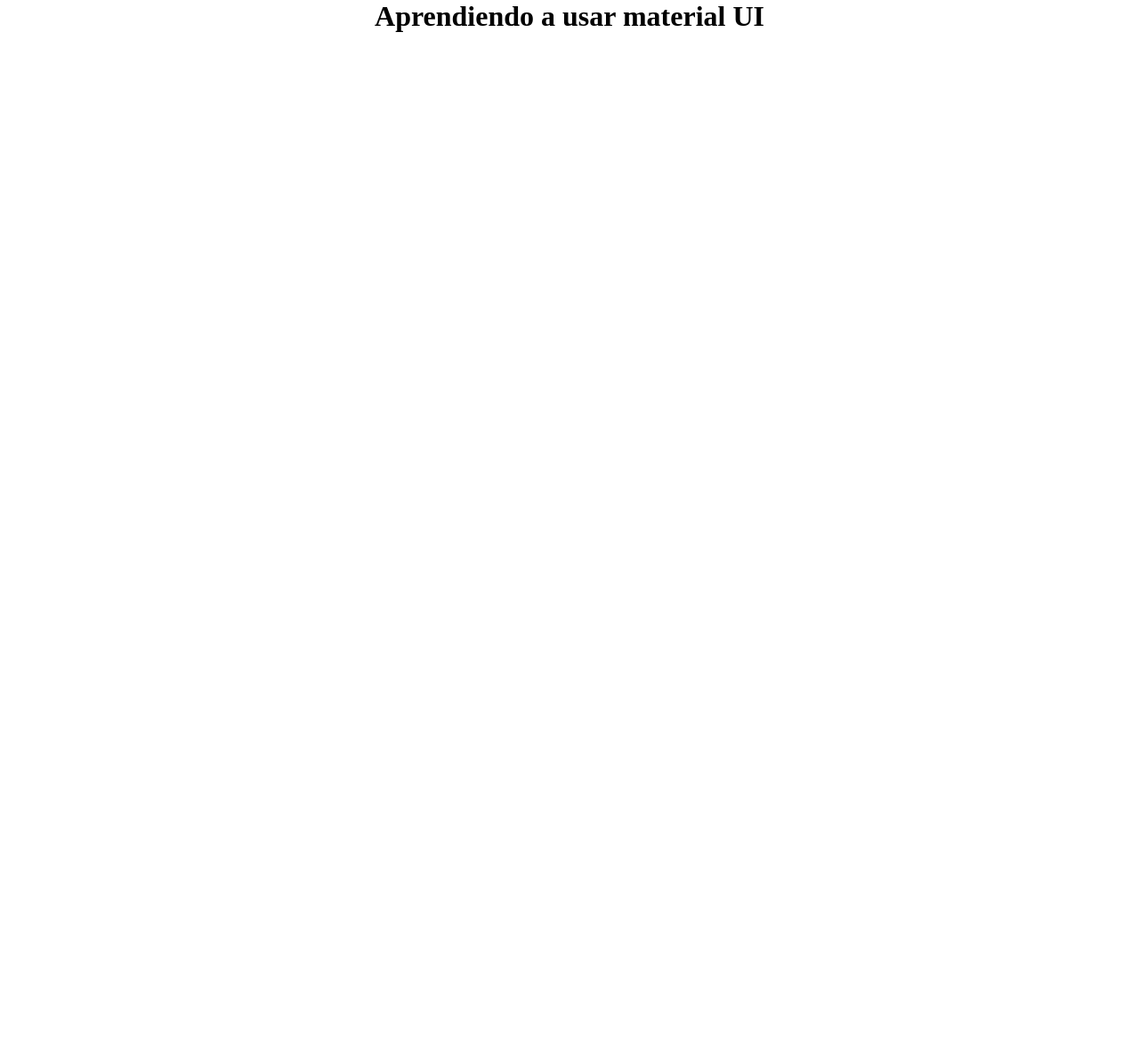
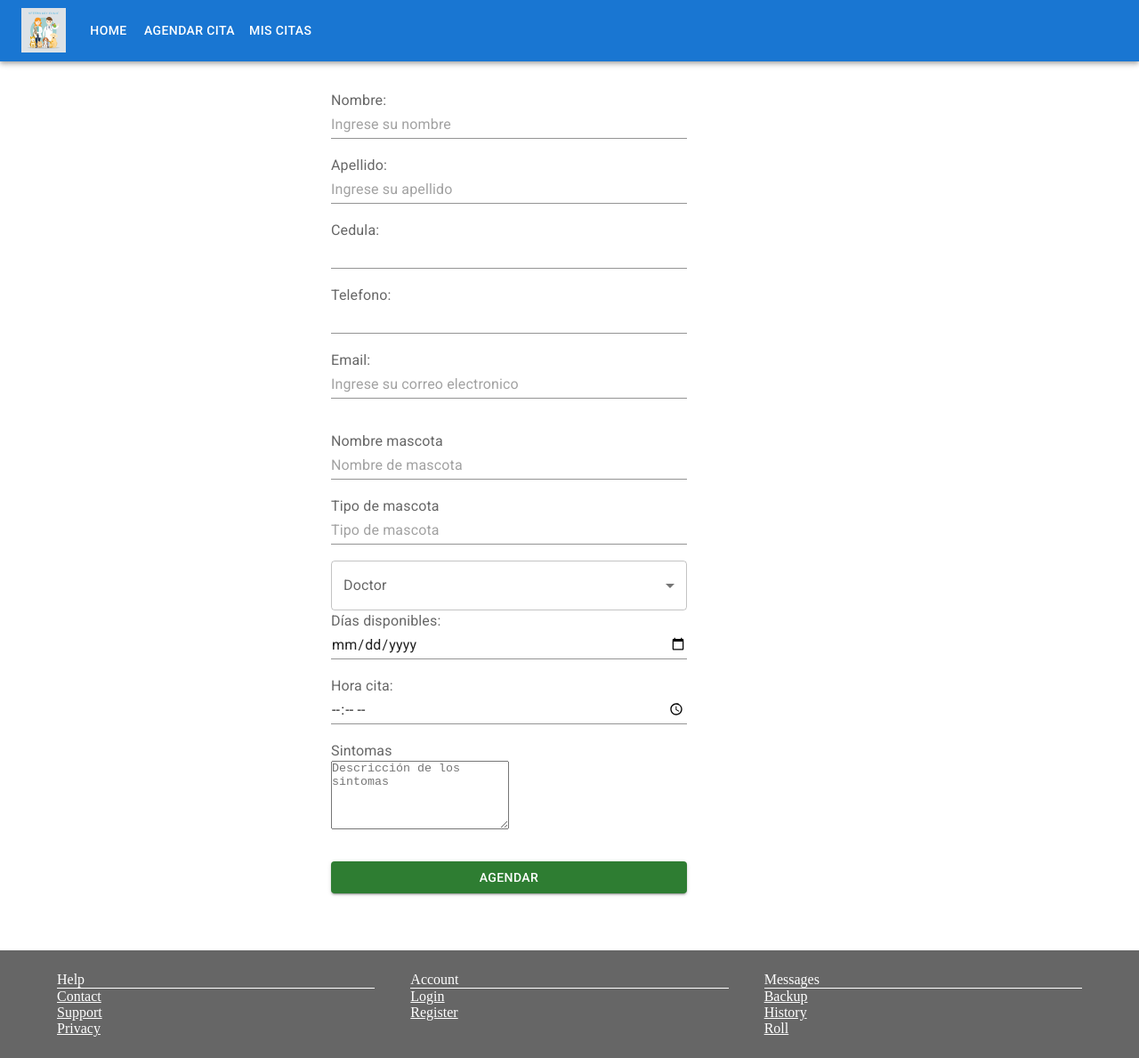
Before and after one commit to juanfed/CitasMaterialUI, a React (Create React App) app: page / in a window 1280 px wide. Shown: the whole page at 89% size. Before the commit the page ends 800 px from the top, so only its background shows below. Built offline with nearby package versions, Linux system fonts and the light colour scheme.

Commit message:
Nabvar, formulario y footer usando material UI, falta por agregar la captura de los datos, y evitar el refresh de la pagina a la hora de enviar los datos, así como también separar todo en componentes más modulares y terminar de cuadrar las rutas

```diff
--- a/package.json
+++ b/package.json
@@ -5,12 +5,14 @@
   "dependencies": {
     "@emotion/react": "^11.8.2",
     "@emotion/styled": "^11.8.1",
+    "@mui/icons-material": "^5.5.1",
     "@mui/material": "^5.5.2",
     "@testing-library/jest-dom": "^5.16.3",
     "@testing-library/react": "^12.1.4",
     "@testing-library/user-event": "^13.5.0",
     "react": "^17.0.2",
     "react-dom": "^17.0.2",
+    "react-router-dom": "^6.2.2",
     "react-scripts": "5.0.0",
     "web-vitals": "^2.1.4"
   },
--- a/src/App.js
+++ /dev/null
@@ -1,12 +0,0 @@
-import React from 'react';
-import './App.css';
-
-function App() {
-  return (
-    <div className="App">
-      <h1>Aprendiendo a usar material UI</h1>
-    </div>
-  );
-}
-
-export default App;
--- /dev/null
+++ b/src/App.jsx
@@ -0,0 +1,242 @@
+
+import { Button, Grid, FormGroup, InputLabel, Input, Select, FormControl, TextareaAutosize } from '@mui/material';
+import React, {useState} from 'react';
+import './App.css';
+import AppBar from '@mui/material/AppBar';
+import Box from '@mui/material/Box';
+import Toolbar from '@mui/material/Toolbar';
+import IconButton from '@mui/material/IconButton';
+import Typography from '@mui/material/Typography';
+import Menu from '@mui/material/Menu';
+import MenuIcon from '@mui/icons-material/Menu';
+import Container from '@mui/material/Container';
+import MenuItem from '@mui/material/MenuItem';
+
+import imgLogo from './images/logo.jpg'
+import { Link } from 'react-router-dom';
+
+
+function App() {
+
+  const pages = ['Home', 'Agendar cita', 'Mis citas'];
+  const [anchorElNav, setAnchorElNav] = useState(null);
+
+  const handleOpenNavMenu = (event) => {
+    setAnchorElNav(event.currentTarget);
+  };
+
+  const handleCloseNavMenu = () => {
+    setAnchorElNav(null);
+  };
+
+  return (
+    <div>
+      <header className='App'>
+        <AppBar position="static">
+          <Container maxWidth="xl">
+            <Toolbar disableGutters>
+              <Typography
+                variant="h6"
+                noWrap
+                component="div"
+                sx={{ mr: 2, display: { xs: 'none', md: 'flex' } }}>
+                <img src={imgLogo} alt='logo' width="50" />
+              </Typography>
+
+              <Box sx={{ flexGrow: 1, display: { xs: 'flex', md: 'none' } }}>
+                <IconButton
+                  size="large"
+                  aria-label="account of current user"
+                  aria-controls="menu-appbar"
+                  aria-haspopup="true"
+                  onClick={handleOpenNavMenu}
+                  color="inherit"
+                >
+                  <MenuIcon />
+                </IconButton>
+                <Menu
+                  id="menu-appbar"
+                  anchorEl={anchorElNav}
+                  anchorOrigin={{
+                    vertical: 'bottom',
+                    horizontal: 'left',
+                  }}
+                  keepMounted
+                  transformOrigin={{
+                    vertical: 'top',
+                    horizontal: 'left',
+                  }}
+                  open={Boolean(anchorElNav)}
+                  onClose={handleCloseNavMenu}
+                  sx={{
+                    display: { xs: 'block', md: 'none' },
+                  }}
+                >
+                  {pages.map((page) => (
+                    <MenuItem key={page} onClick={handleCloseNavMenu}>
+                      <Typography textAlign="center">{page}</Typography>
+                    </MenuItem>
+                  ))}
+                </Menu>
+              </Box>
+              <Typography
+                variant="h6"
+                noWrap
+                component="div"
+                sx={{ flexGrow: 1, display: { xs: 'flex', md: 'none' } }}
+              >
+                Clinica my pets
+              </Typography>
+              <Box sx={{ flexGrow: 1, display: { xs: 'none', md: 'flex' } }}>
+                {pages.map((page) => (
+                  <Button
+                    key={page}
+                    onClick={handleCloseNavMenu}
+                    sx={{ my: 2, color: 'white', display: 'block' }}>
+                    <Link style={{ textDecoration: "none", color: 'white' }} to={`/${page}`}>
+                      {page}
+                    </Link>
+                  </Button>))}
+              </Box>
+            </Toolbar>
+          </Container>
+        </AppBar>
+      </header>
+      <main>
+        <section>
+          <Box
+            width="100%"
+            display="flex"
+            flexDirection="column"
+            justifyContent="center"
+            alignItems="center"
+            paddingTop="2rem"
+            paddingLeft="4rem"
+            paddingBottom="4rem"
+          >
+            <Grid container maxWidth="sm">
+              <Grid item md={8}>
+                <FormGroup>
+                  <InputLabel htmlFor='name'>Nombre: </InputLabel>
+                  <Input id='name' type='text' name='name' placeholder='Ingrese su nombre' />
+                  <br />
+                  <InputLabel htmlFor='lastName'>Apellido: </InputLabel>
+                  <Input id='lastName' type='text' name='lastName' placeholder='Ingrese su apellido' />
+                  <br />
+                  <InputLabel htmlFor='id'>Cedula: </InputLabel>
+                  <Input id='id' type='number' name='id' />
+                  <br />
+                  <InputLabel htmlFor='phone'>Telefono: </InputLabel>
+                  <Input id='phone' type='number' name='number' />
+                  <br />
+                  <InputLabel htmlFor='email'>Email: </InputLabel>
+                  <Input id='email' type='email' name='email' placeholder='Ingrese su correo electronico' />
+                  <br />
+                  <br />
+                  <InputLabel htmlFor='petName'>Nombre mascota</InputLabel>
+                  <Input id='petName' type='text' placeholder='Nombre de mascota' />
+                  <br />
+                  <InputLabel htmlFor='typePet'>Tipo de mascota</InputLabel>
+                  <Input id='petName' type='text' placeholder='Tipo de mascota' />
+                  <br />
+                  <FormControl>
+                    <InputLabel htmlFor='doctor'>Doctor</InputLabel>
+                    <Select id='doctor' label="doctor">
+                      <MenuItem value={"Karen Ortiz"}>Karen Ortiz</MenuItem>
+                      <MenuItem value={"Jaun Camilo"}>Juan Camilo</MenuItem>
+                      <MenuItem value={"Alexandra Rodriguez"}>Alexandra Rodriguez</MenuItem>
+                    </Select>
+                  </FormControl>
+                  <InputLabel htmlFor='date'>Días disponibles: </InputLabel>
+                  <Input id='date' type='date' />
+                  <br />
+                  <InputLabel htmlFor='hour'>Hora cita: </InputLabel>
+                  <Input id='hour' type='time'></Input>
+                  <br />
+                  <InputLabel htmlFor='symptom'>Sintomas</InputLabel>
+                  <TextareaAutosize
+                    aria-label="minimum height"
+                    minRows={5}
+                    maxRows={6}
+                    placeholder="Descricción de los sintomas"
+                    style={{ width: 200 }}
+                  />
+                  <br /><br />
+                  <Button variant="contained" color="success" type="submit">
+                    Agendar
+                  </Button>
+                </FormGroup>
+              </Grid>
+            </Grid>
+          </Box>
+        </section>
+      </main>
+      <footer>
+        <Box
+          py={{ xs: 5, sm: 3 }}
+          bgcolor="text.secondary"
+          color="white"
+          position="relative"
+          bottom="0"
+          width="100%"
+        >
+          <Container maxWidth="lg">
+            <Grid container spacing={5}>
+              <Grid item xs={12} sm={4}>
+                <Box borderBottom={1}>Help</Box>
+                <Box>
+                  <Link to="/" style={{ color: "white" }}>
+                    Contact
+                  </Link>
+                </Box>
+                <Box>
+                  <Link to="/" style={{ color: "white" }}>
+                    Support
+                  </Link>
+                </Box>
+                <Box>
+                  <Link to="/" style={{ color: "white" }}>
+                    Privacy
+                  </Link>
+                </Box>
+              </Grid>
+              <Grid item xs={12} sm={4}>
+                <Box borderBottom={1}>Account</Box>
+                <Box>
+                  <Link to="/" style={{ color: "white" }}>
+                    Login
+                  </Link>
+                </Box>
+                <Box>
+                  <Link to="/" style={{ color: "white" }}>
+                    Register
+                  </Link>
+                </Box>
+              </Grid>
+              <Grid item xs={12} sm={4}>
+                <Box borderBottom={1}>Messages</Box>
+                <Box>
+                  <Link to="/" style={{ color: "white" }}>
+                    Backup
+                  </Link>
+                </Box>
+                <Box>
+                  <Link to="/" style={{ color: "white" }}>
+                    History
+                  </Link>
+                </Box>
+                <Box>
+                  <Link to="/" style={{ color: "white" }}>
+                    Roll
+                  </Link>
+                </Box>
+              </Grid>
+            </Grid>
+          </Container>
+        </Box>
+      </footer>
+    </div>
+  );
+}
+
+export default App;
--- a/src/index.js
+++ b/src/index.js
@@ -2,10 +2,23 @@
 import ReactDOM from 'react-dom';
 import './index.css';
 import App from './App';
+import {
+  BrowserRouter,
+  Routes,
+  Route,
+} from "react-router-dom";
 
 ReactDOM.render(
   <React.StrictMode>
-    <App />
+    <BrowserRouter>
+      <Routes>
+        <Route path='/' index element={<App />}>
+        </Route>
+      </Routes>
+    </BrowserRouter>
+
+
+
   </React.StrictMode>,
   document.getElementById('root')
 );
```
Also changed, not shown: src/components/Footer.jsx (added, +11 -0 lines), src/components/Header.jsx (added, +11 -0 lines), src/pages/Formulario.jsx (added, +9 -0 lines), src/images/logo.jpg (added), 1 other file (tests, documents, lock files or other folders).
